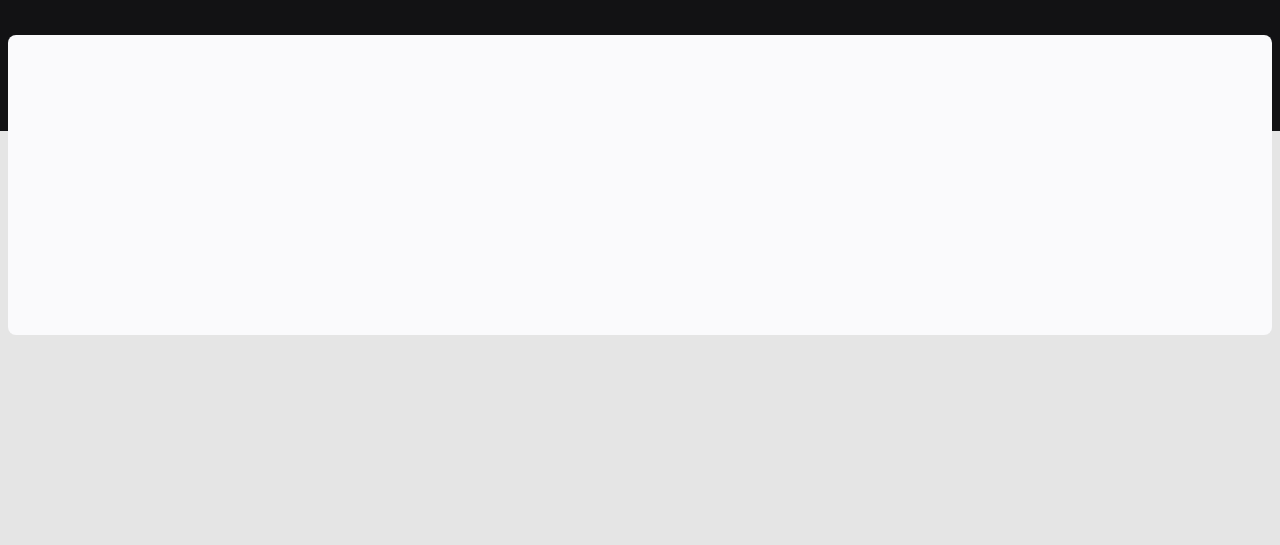
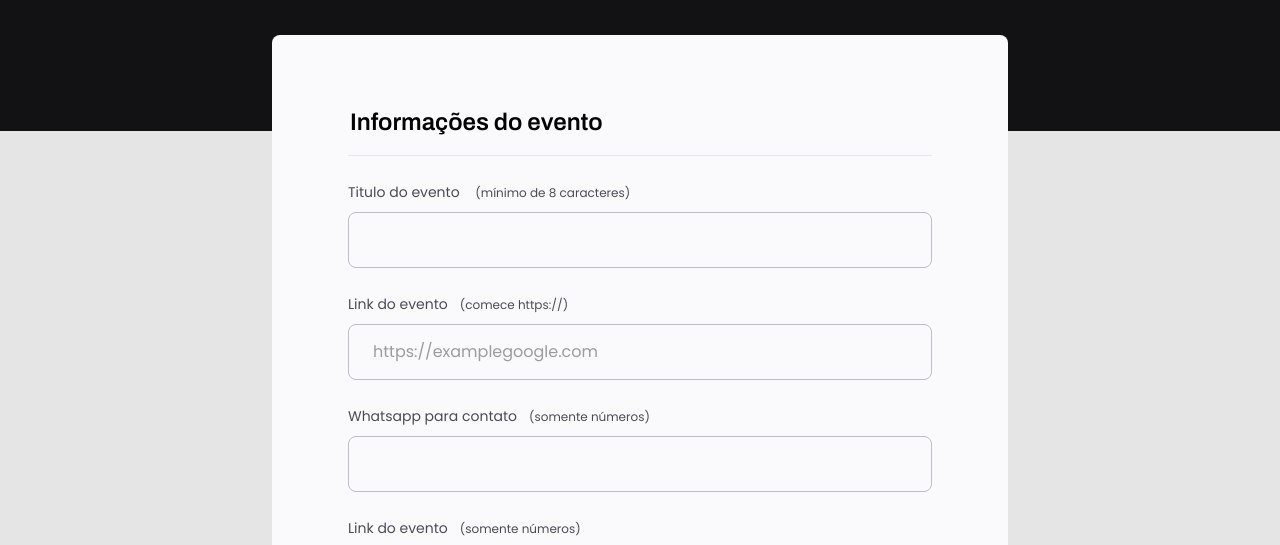
Before and after one commit to thalesparavela/Form-Submission-Landing-Page, a plain HTML site: page index.html in a window 1280 px wide. Shown: the part 237-782 px from the top of the page. Drawn offline with Linux system fonts and the light colour scheme.

Commit message:
Upade forms

```diff
--- a/index.html
+++ b/index.html
@@ -3,12 +3,12 @@
   <head>
     <meta charset="UTF-8" />
     <meta name="viewport" content="width=device-width, initial-scale=1.0" />
-    <title>Crie seu evento</title>
+    <title>Formulário de evento</title>
     <link rel="stylesheet" href="style.css" />
     <link rel="preconnect" href="https://fonts.googleapis.com" />
     <link rel="preconnect" href="https://fonts.gstatic.com" crossorigin />
     <link
-      href="https://fonts.googleapis.com/css2?family=Archivo:wght@600;700&family=Poppins:wght@200;400;600;700&display=swap"
+      href="https://fonts.googleapis.com/css2?family=Archivo:wght@600;700&family=Poppins:wght@400;700&display=swap"
       rel="stylesheet"
     />
   </head>
@@ -18,7 +18,41 @@
         <h1>Crie e compartilhe seu evento.</h1>
         <p>O primeiro passo, é preencher esse formulário de inscrição.</p>
       </header>
+      <form>
+        <fieldset>
+          <div class="fieldset-wrapper">
+            <legend>Informações do evento</legend>
+            <div class="input-wrapper">
+              <label for="event-tittle"
+                >Titulo do evento <span>(mínimo de 8 caracteres)</span>
+              </label>
+              <input type="text" id="event-title" />
+            </div>
+            <div class="input-wrapper">
+              <label for="event-link"
+                >Link do evento<span>(comece https://)</span>
+              </label>
+              <input
+                type="text"
+                id="event-link"
+                placeholder="https://examplegoogle.com"
+              />
+            </div>
+            <div class="input-wrapper">
+              <label for="event-whatsapp"
+                >Whatsapp para contato<span>(somente números)</span>
+              </label>
+              <input type="text" id="event-whatsapp" />
+            </div>
+            <div class="input-wrapper">
+              <label for="event-whatsapp"
+                >Link do evento<span>(somente números)</span>
+              </label>
+              <textarea id="event-info"></textarea>
+            </div>
+          </div>
+        </fieldset>
+      </form>
     </div>
-    <form></form>
   </body>
 </html>
--- a/style.css
+++ b/style.css
@@ -1,41 +1,142 @@
+.root {
+  --back-lines-in-white: #e6e6f0;
+} /*Tipo variavel global*/
+
+* {
+  /*Para tudo da pagina*/
+  margin: 0;
+  box-sizing: border-box; /*Calculo do tamanho da caixa*/
+}
+
+header h1 {
+  font-family: "Archivo", sans-serif;
+  font-weight: bold;
+
+  font-size: 36px;
+  line-height: 42px;
+
+  color: white;
+
+  margin-bottom: 24px;
+}
+body,
+input {
+  font-family: "Poppins", sans-serif;
+}
+
 body {
-  background: #e5e5e5;
-}
-body::before {
-  content: "";
-  width: 100%;
-  height: 368px;
-  position: absolute;
-  top: 0;
-  left: 0;
-  z-index: -1;
-  background: #121214;
+  background-color: #e5e5e5;
 }
 
 .page {
   width: 736px;
-  margin: auto;
+  margin: 0 auto;
 }
+
 header {
   margin-top: 74px;
   width: 319px;
 }
-header h1 {
-  font-family: "Archivo", sans-serif;
-  font-weight: bold;
-  font-size: 36px;
-  line-height: 42px;
-  color: white;
+
+body::before {
+  /*sub classe, vai fazer antes do body*/
+  content: "";
+  width: 100%;
+  height: 368px;
+
+  position: absolute;
+  top: 0;
+  left: 0;
+
+  z-index: -1; /*Para deixar ele atras, mexe no eixo z no caso*/
+
+  background-color: #121214;
 }
+
 header p {
-  color: #42d3ff;
-  font-family: Poppins;
   font-size: 16px;
   line-height: 26px;
+
+  color: #42d3ff;
 }
+
 form {
+  background-color: #fafafc;
+
   margin-top: 38px;
+  min-height: 360px;
+
+  border-radius: 8px;
+  padding: 64px;
+}
+
+fieldset {
+  border: none;
+}
+.fieldset-wrapper {
+  display: flex;
+  flex-direction: column;
+  gap: 24px;
+}
+fieldset legend {
+  font-size: 24px;
+  line-height: 34px;
+
+  font-family: "Archivo", sans-serif;
+  font-style: normal;
+
+  font-weight: 600;
+  width: 100%;
+  border-bottom: 1px solid #e6e6f0;
+
+  padding-bottom: 16px;
+}
+
+.input-wrapper {
+  display: flex;
+  flex-direction: column;
+}
+
+.input-wrapper label {
+  color: #4e4958;
+  font-size: 14px;
+  font-style: normal;
+  line-height: 24px; /* 171.429% */
+  margin-bottom: 8px;
+}
+
+.input-wrapper label span {
+  margin-left: 12px;
+  font-size: 12px;
+  line-height: 20px;
+  color:#4e4958;
+}
+
+.input-wrapper input,.input-wrapper textarea {
+  border-radius: 8px;
+
   background: #fafafc;
-  min-height: 300px;
-  border-radius: 8px;
+  border: 1px solid #c1bccc;
+  background: var(--shapes-02, #fafafc);
+
+  height: 56px;
+
+  padding: 0 24px;
+  color: #6c6a71;
+
+  font-size: 16px;
+  line-height: 26px; /* 171.429% */
+
 }
+.input-wrapper label span:hover{
+  color: #6c6a71;
+}
+.input-wrapper input::placeholder{
+opacity: 0.7;
+
+}
+.input-wrapper textarea {
+  padding: 0;
+  height: 168px;
+
+}
```
